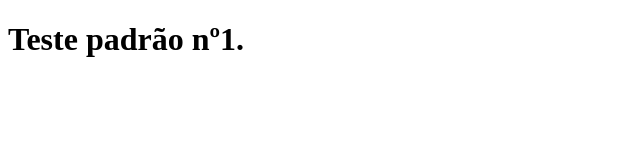
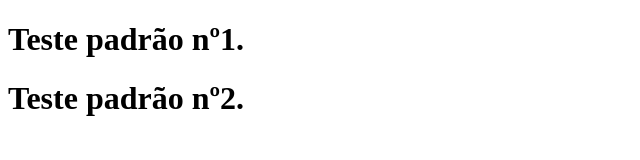
Before and after one commit to LeoSeveroBr/teste_git, a plain HTML site: page index.html in a window 1280 px wide. Shown: the whole page, without its empty margins (0-640 px from the left). Drawn offline with Linux system fonts and the light colour scheme.

Commit message:
1.1 atualizacao

```diff
--- a/index.html
+++ b/index.html
@@ -7,5 +7,7 @@
   </head>
   <body>
     <h1>Teste padrão nº1.</h1>
+
+    <h1>Teste padrão nº2.</h1>
   </body>
 </html>
```
